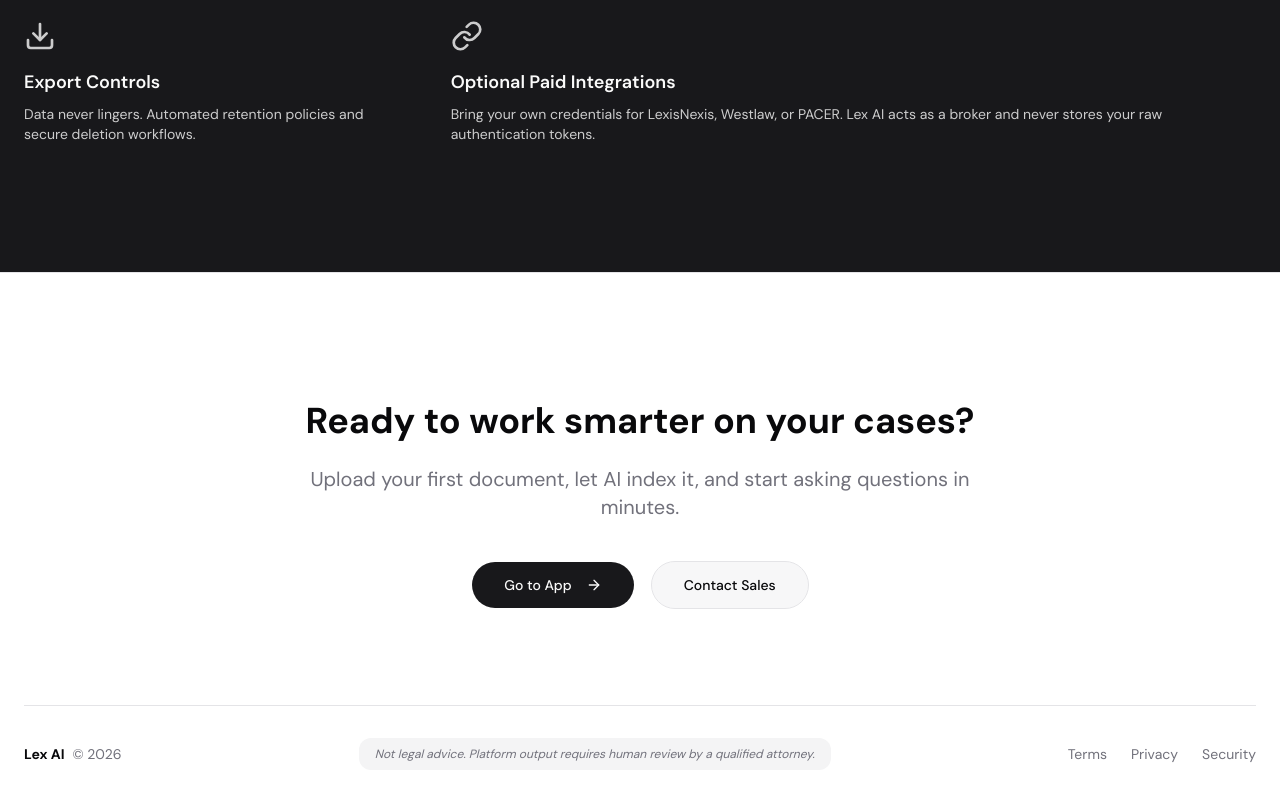
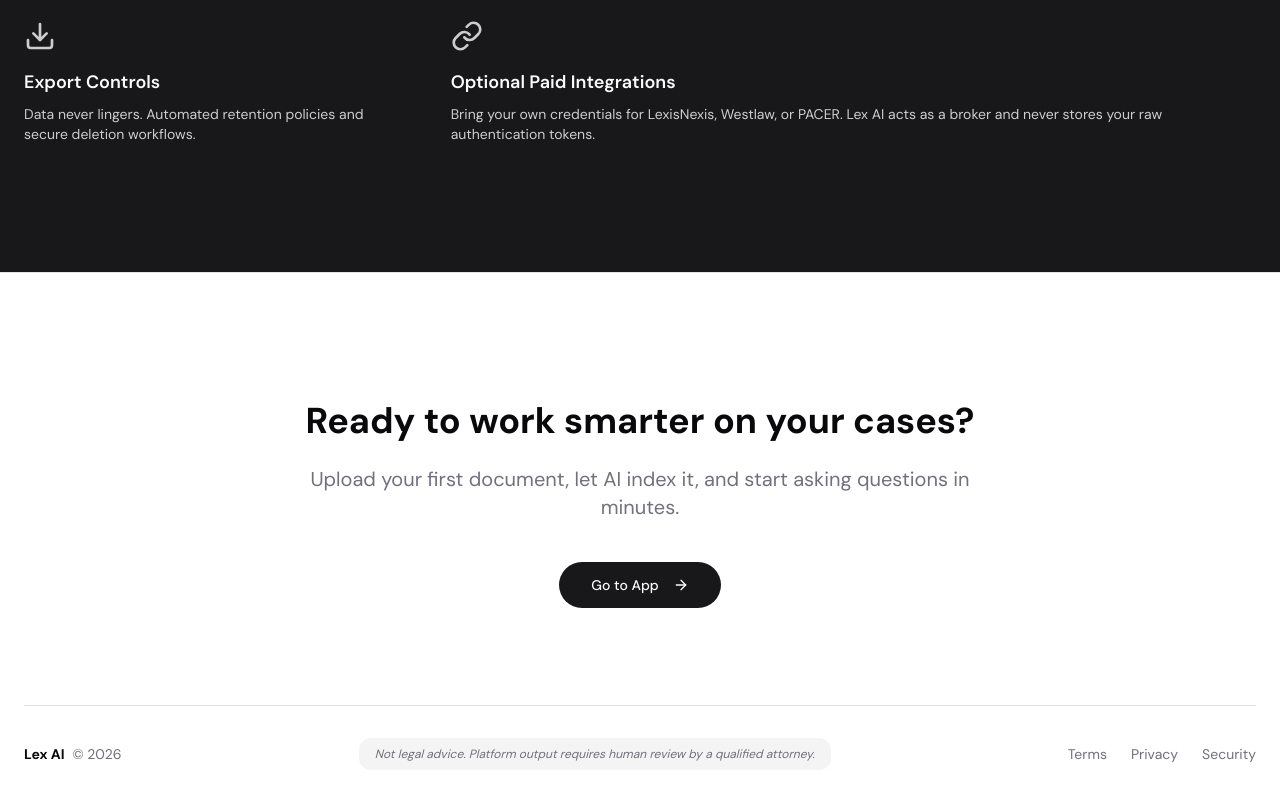
Before and after one commit to N-Look/legal, a Next.js app: page / in a window 1280 px wide. Shown: the part 4111-4911 px from the top of the page. Built offline with nearby package versions, Linux system fonts and the light colour scheme.

Commit message:
remove contact sales

```diff
--- a/app/page.tsx
+++ b/app/page.tsx
@@ -516,9 +516,7 @@ export default function LandingPage() {
                                 <ArrowRight className="ml-2 w-4 h-4" />
                             </Button>
                         </Link>
-                        <Button size="lg" variant="outline" className="rounded-full h-12 px-8">
-                            Contact Sales
-                        </Button>
+
                     </div>
                 </div>
 
```
